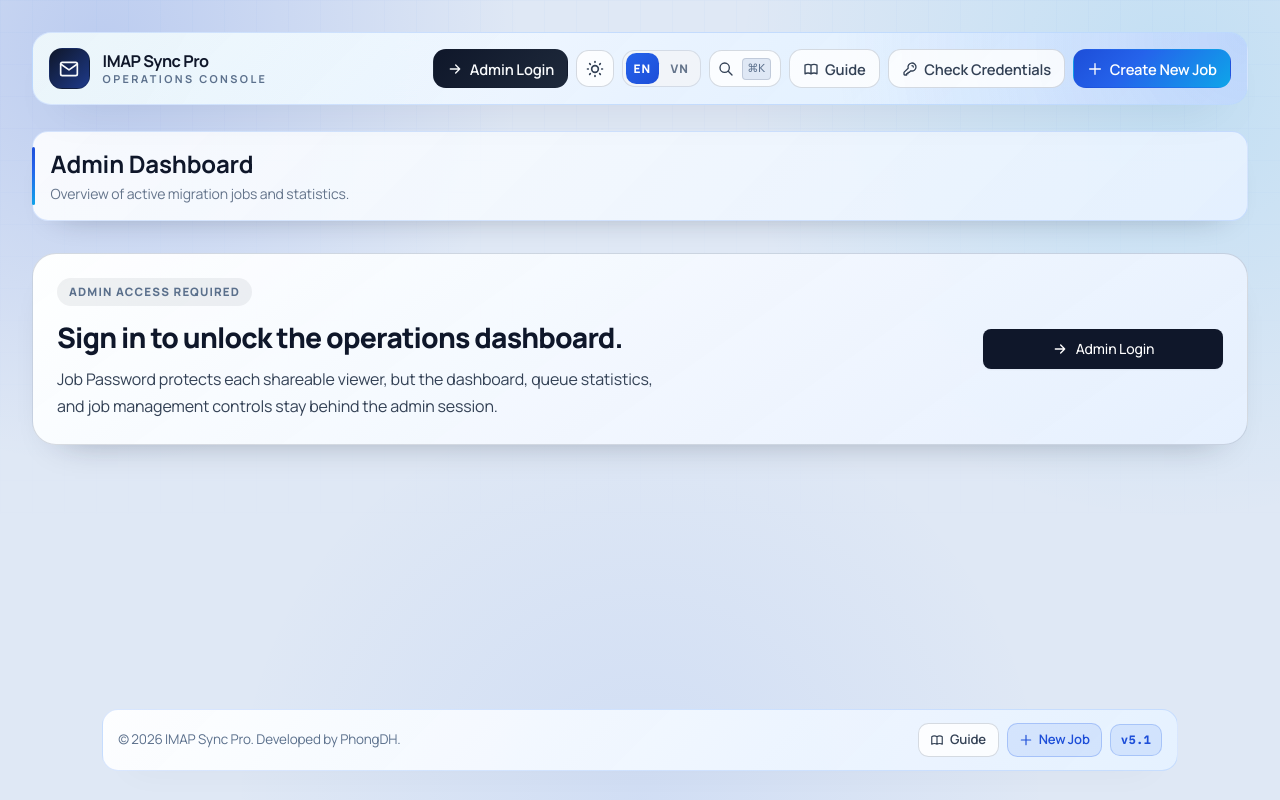
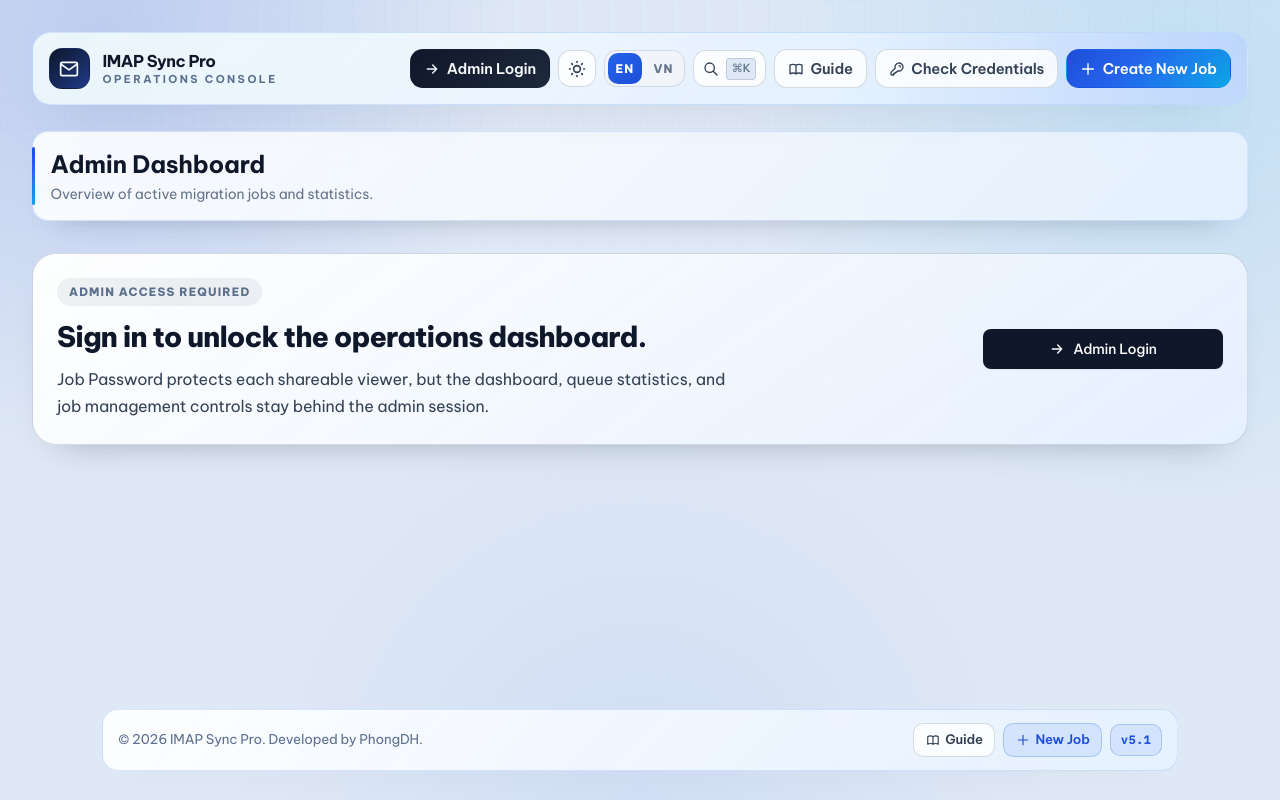
Before and after one commit to phongdh262/web_imapsyncmail, a FastAPI app: page /admin/ in a window 1280 px wide. Run offline with FastAPI, Linux system fonts and the light colour scheme; some libraries are stand-ins or nearby versions.

Commit message:
Switch UI sans font to Be Vietnam Pro

```diff
--- a/css/style.css
+++ b/css/style.css
@@ -1,5 +1,5 @@
 /* IMAP Sync Pro - Custom Styles v7.5 (Trust-first Operations UI) */
-@import url('https://fonts.googleapis.com/css2?family=Manrope:wght@400;500;600;700;800&family=IBM+Plex+Mono:wght@400;500&display=swap');
+@import url('https://fonts.googleapis.com/css2?family=Be+Vietnam+Pro:wght@400;500;600;700;800&family=IBM+Plex+Mono:wght@400;500&display=swap');
 
 /* ============================================
    CSS Custom Properties (Light/Dark Theme)
@@ -98,7 +98,7 @@
 body {
     background: var(--bg-primary);
     color: var(--text-primary);
-    font-family: 'Manrope', sans-serif;
+    font-family: 'Be Vietnam Pro', sans-serif;
     transition: background-color 0.3s ease, color 0.3s ease;
     letter-spacing: -0.01em;
     -webkit-tap-highlight-color: transparent;
--- a/templates/base.html
+++ b/templates/base.html
@@ -14,7 +14,7 @@
     <script src="https://cdn.tailwindcss.com"></script>
     <link rel="stylesheet" href="/css/style.css?v={{ asset_version('css/style.css') }}">
     <link
-        href="https://fonts.googleapis.com/css2?family=Manrope:wght@400;500;600;700;800&family=IBM+Plex+Mono:wght@400;500&display=swap"
+        href="https://fonts.googleapis.com/css2?family=Be+Vietnam+Pro:wght@400;500;600;700;800&family=IBM+Plex+Mono:wght@400;500&display=swap"
         rel="stylesheet">
     <script>
         tailwind.config = {
@@ -22,7 +22,7 @@
             theme: {
                 extend: {
                     fontFamily: {
-                        sans: ['Manrope', 'sans-serif'],
+                        sans: ['Be Vietnam Pro', 'sans-serif'],
                         mono: ['IBM Plex Mono', 'monospace'],
                     },
                     colors: {
```
